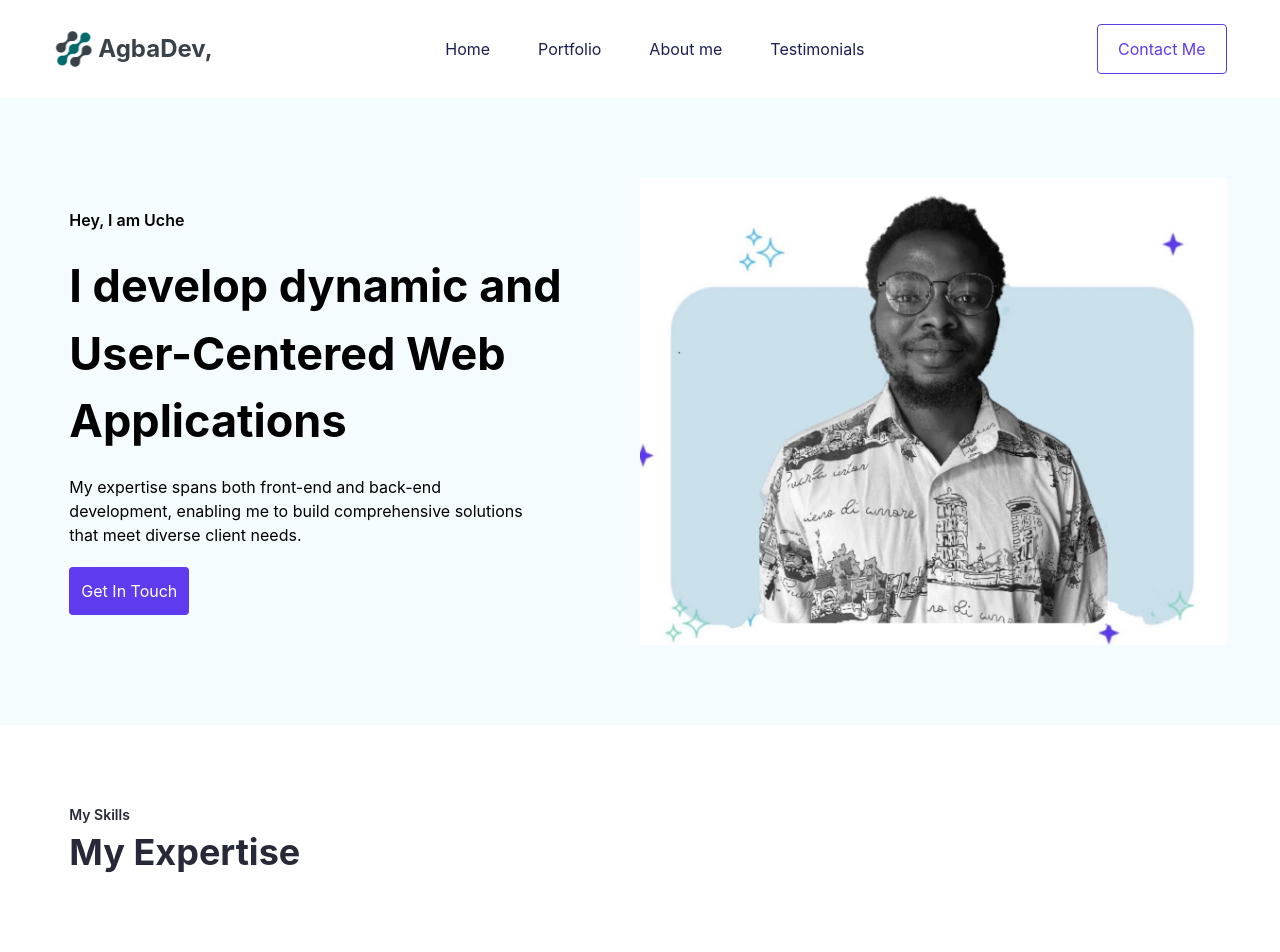
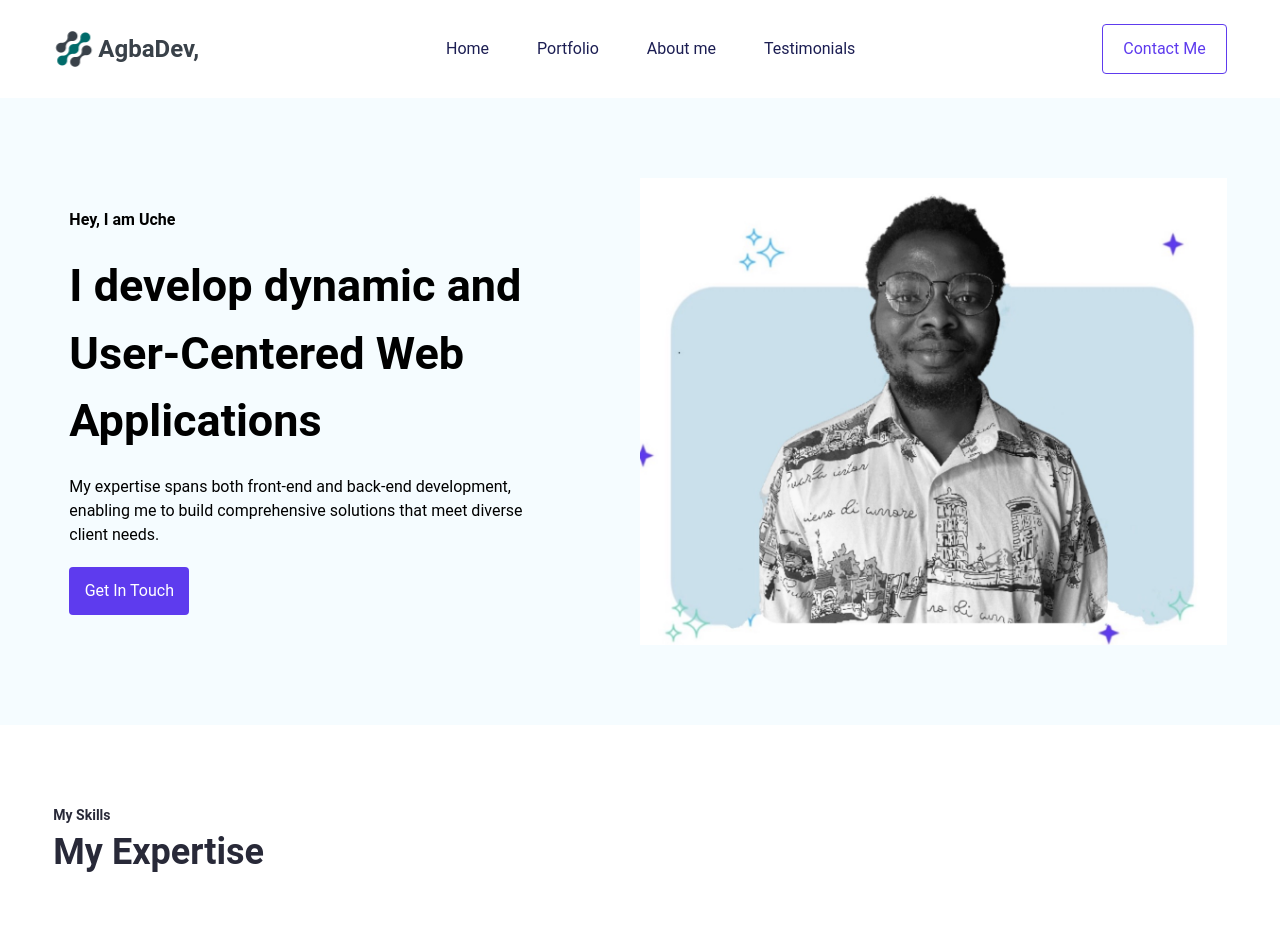
Before and after one commit to naps4444/portfolio-, a React (Create React App) app: page / in a window 1280 px wide. Shown: the top 952 px of the page. Built offline with nearby package versions, Linux system fonts and the light colour scheme.

Commit message:
added font

```diff
--- a/src/App.css
+++ b/src/App.css
@@ -2,3 +2,6 @@
 @tailwind base;
 @tailwind components;
 @tailwind utilities;
+
+
+@import url('https://fonts.googleapis.com/css2?family=Roboto:wght@400;500;700&display=swap');
--- a/src/App.js
+++ b/src/App.js
@@ -11,6 +11,7 @@ import Footer from './SmallerComponents/Footer';
 function App() {
   return (
     <>
+    <div className='font-roboto'>
     <div className=''>
       <LandingPage/>
     </div>
@@ -39,6 +40,8 @@ function App() {
       <Footer/>
     </div>
 
+    </div>
+
     </>
   );
 }
--- a/src/Components/Section1.jsx
+++ b/src/Components/Section1.jsx
@@ -8,6 +8,11 @@ import Carousel from '../SmallerComponents/Carousel'
 const Section1 = () => {
   return (
     <>
+
+<div className='py-20 text-[#282938] w-11/12 container mx-auto'>
+            <p className='font-semibold text-sm'>My Skills</p>
+            <h1 className='text-[36px] font-bold'>My Expertise</h1>
+        </div>
 
     <div className='lg:hidden'>
         <Carousel/>
--- a/src/SmallerComponents/NavBar.jsx
+++ b/src/SmallerComponents/NavBar.jsx
@@ -9,7 +9,7 @@ const NavBar = () => {
   };
 
   return (
-    <nav className="bg-[#FFFFFF] text-[#1C1E53]  py-4 lg:py-6">
+    <nav className="bg-[#FFFFFF] text-[#1C1E53] font-roboto py-4 lg:py-6">
       <div className="container mx-auto flex justify-between items-center">
         <div className="flex items-center">
           <img src={logo} alt="logo" className="text-xl font-bold" />
--- a/tailwind.config.js
+++ b/tailwind.config.js
@@ -4,7 +4,11 @@ module.exports = {
     "./src/**/*.{js,jsx,ts,tsx}",
   ],
   theme: {
-    extend: {},
+    extend: {
+      fontFamily: {
+        roboto: ['Roboto', 'sans-serif'],
+      },
+    },
   },
   plugins: [],
 }
```
